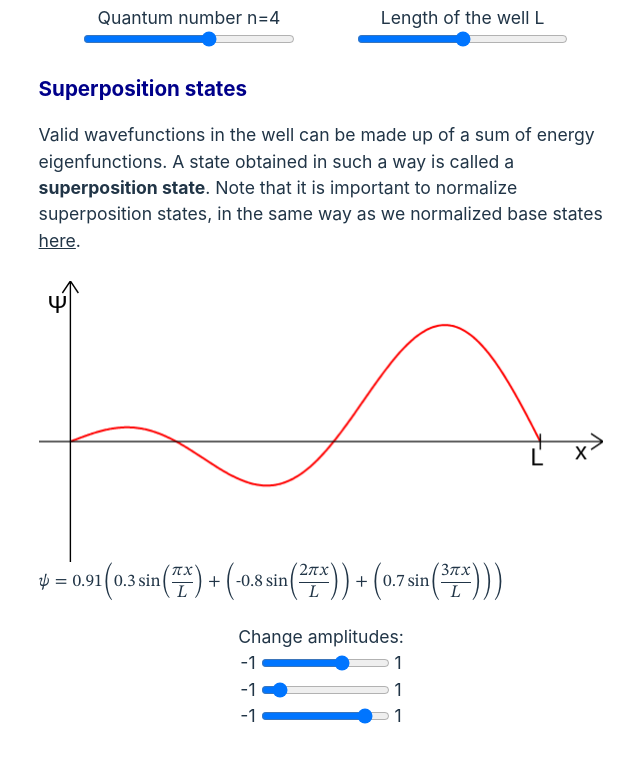
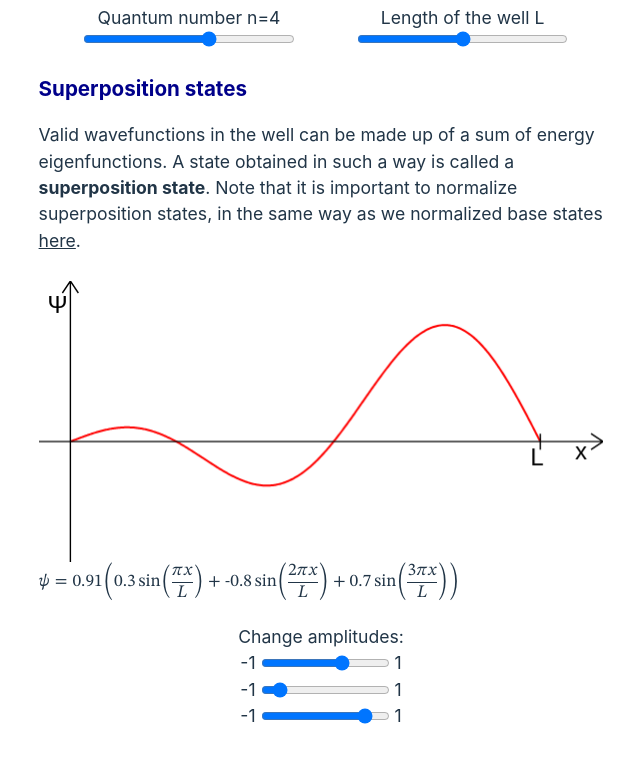
Before and after one commit to alex-kings/physics-blog, a website built with Vite: page posts/infinite-square-well-1d/index.html in a window 1280 px wide. Shown: the part 3540-4302 px from the top of the page, without its empty margins (319-959 px from the left). Built offline with nearby package versions, Linux system fonts and the light colour scheme.

Commit message:
Fix expression.

```diff
--- a/posts/infinite-square-well-1d/index.html
+++ b/posts/infinite-square-well-1d/index.html
@@ -152,7 +152,7 @@
       <div class="graph-container">
         <div id="plot2" class="graph"></div>
         <div id="expression-container" class="expression-container">
-          <math id="graph-expression" class="graph-expression" display="block" style="display:block math;"><mrow><mi>ψ</mi><mo>=</mo><mn id="aTot"></mn><mrow><mo fence="true" form="prefix">(</mo><mn id="a1"></mn><mspace width="0.1667em"></mspace><mtext>sin</mtext><mrow><mo fence="true" form="prefix">(</mo><mfrac><mrow><mi>π</mi><mi>x</mi></mrow><mi>L</mi></mfrac><mo fence="true" form="postfix">)</mo></mrow><mo>+</mo><mrow><mo fence="true" form="prefix">(</mo><mn id="a2"></mn><mspace width="0.1667em"></mspace><mtext>sin</mtext><mrow><mo fence="true" form="prefix">(</mo><mfrac><mrow><mn>2</mn><mi>π</mi><mi>x</mi></mrow><mi>L</mi></mfrac><mo fence="true" form="postfix">)</mo></mrow><mo fence="true" form="postfix">)</mo></mrow><mo>+</mo><mrow><mo fence="true" form="prefix">(</mo><mn id="a3"></mn><mspace width="0.1667em"></mspace><mtext>sin</mtext><mrow><mo fence="true" form="prefix">(</mo><mfrac><mrow><mn>3</mn><mi>π</mi><mi>x</mi></mrow><mi>L</mi></mfrac><mo fence="true" form="postfix">)</mo></mrow><mo fence="true" form="postfix">)</mo></mrow><mo fence="true" form="postfix">)</mo></mrow></mrow></math>
+          <math id="graph-expression" class="graph-expression" display="block" style="display:block math;"><mrow><mi>ψ</mi><mo>=</mo><mn id="aTot"></mn><mrow><mo fence="true" form="prefix">(</mo><mn id="a1"></mn><mrow><mspace width="0.1667em"></mspace><mi>sin</mi><mo>⁡</mo></mrow><mrow><mo fence="true" form="prefix">(</mo><mfrac><mrow><mi>π</mi><mi>x</mi></mrow><mi>L</mi></mfrac><mo fence="true" form="postfix">)</mo></mrow><mo>+</mo><mn id="a2"></mn><mrow><mspace width="0.1667em"></mspace><mi>sin</mi><mo>⁡</mo></mrow><mrow><mo fence="true" form="prefix">(</mo><mfrac><mrow><mn>2</mn><mi>π</mi><mi>x</mi></mrow><mi>L</mi></mfrac><mo fence="true" form="postfix">)</mo></mrow><mo>+</mo><mn id="a3"></mn><mrow><mspace width="0.1667em"></mspace><mi>sin</mi><mo>⁡</mo></mrow><mrow><mo fence="true" form="prefix">(</mo><mfrac><mrow><mn>3</mn><mi>π</mi><mi>x</mi></mrow><mi>L</mi></mfrac><mo fence="true" form="postfix">)</mo></mrow><mo fence="true" form="postfix">)</mo></mrow></mrow></math>
           <div id="invalid-expression" style="text-align: center;display: none;color: red; padding:10px 0;">Invalid expression</div>
         </div>
         <div class="slider-container">
```
